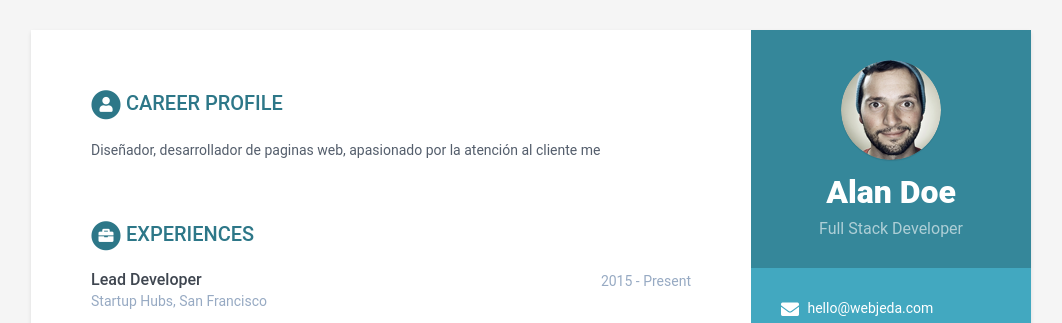
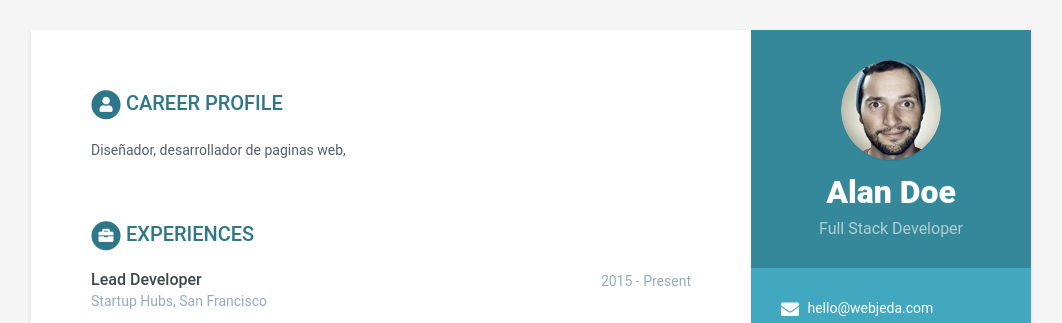
Before and after one commit to KevinC99/good-birch-4e19a, a Jekyll site: the page built from index.html, in a window 1280 px wide. Shown: the top 323 px of the page, without its empty margins (109-1171 px from the left). Built offline with Jekyll 4.4.1, drawn with Linux system fonts in a browser that asks for light colours.

Commit message:
data.yml: updated summary in career-profile

```diff
--- a/_data/data.yml
+++ b/_data/data.yml
@@ -33,9 +33,7 @@ sidebar:
       link: null
 career-profile:
   title: Career Profile
-  summary: >-
-    Diseñador, desarrollador de paginas web, apasionado por la atención al
-    cliente me
+  summary: 'Diseñador, desarrollador de paginas web,'
 education:
   - degree: MSc in Computer Science
     university: University of London
```
